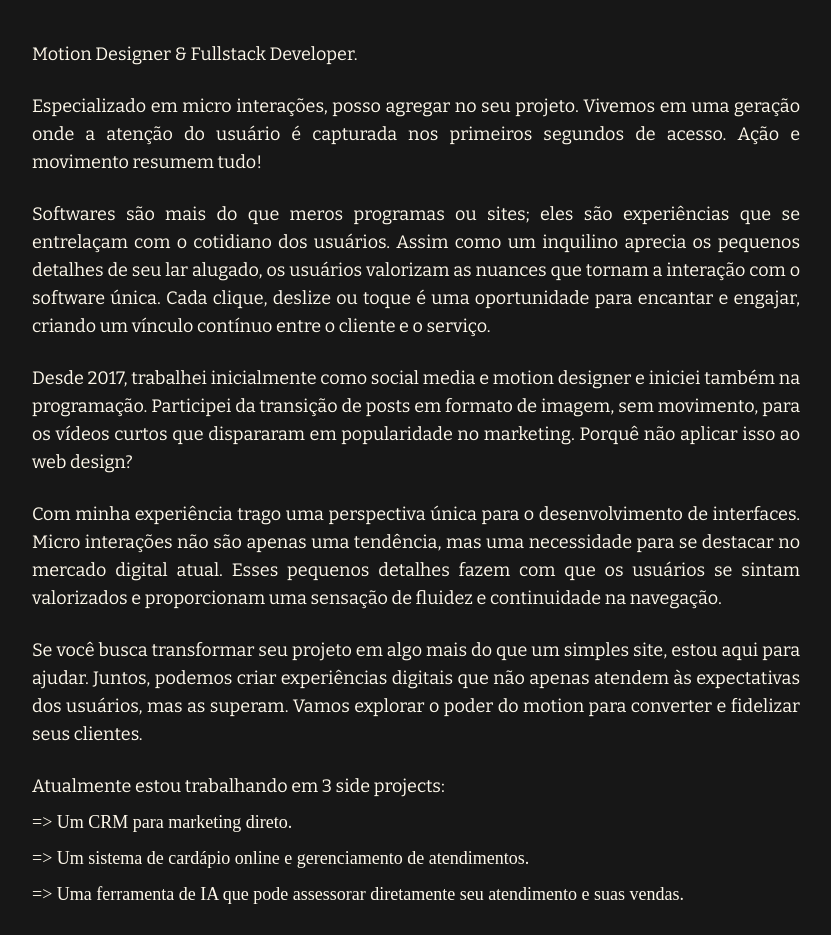
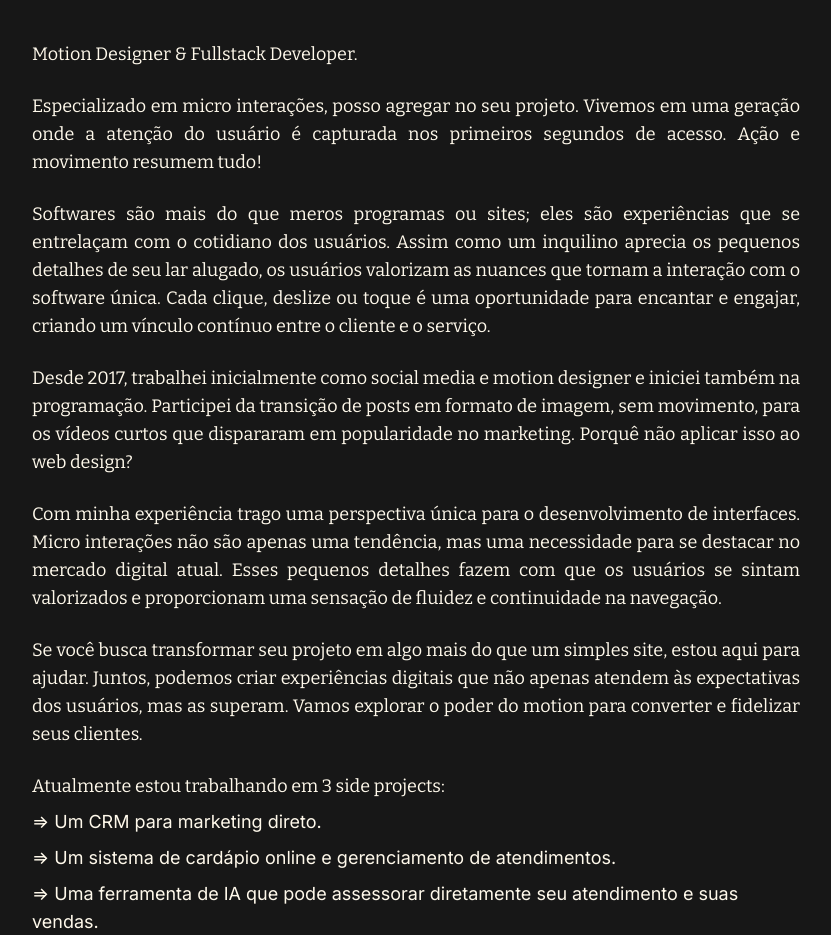
Before and after one commit to gildemardev/gildemar.dev, a Next.js app: page / in a window 1280 px wide. Shown: the top 935 px of the page, without its empty margins (224-1055 px from the left). Built offline with nearby package versions, Linux system fonts and the light colour scheme.

Commit message:
:lipstick: changed li tag font

```diff
--- a/src/app/page.tsx
+++ b/src/app/page.tsx
@@ -52,7 +52,7 @@ export default function Home() {
 					seus clientes.
 				</Paragraph>
 				<Paragraph>Atualmente estou trabalhando em 3 side projects:</Paragraph>
-				<ul className='text-lg space-y-2 mt-2'>
+				<ul className='text-lg space-y-2 mt-2 font-sans'>
 					{sideProjects.map((sideProject, index) => {
 						return <li key={index}>{`=> ${sideProject}`}</li>;
 					})}
```
